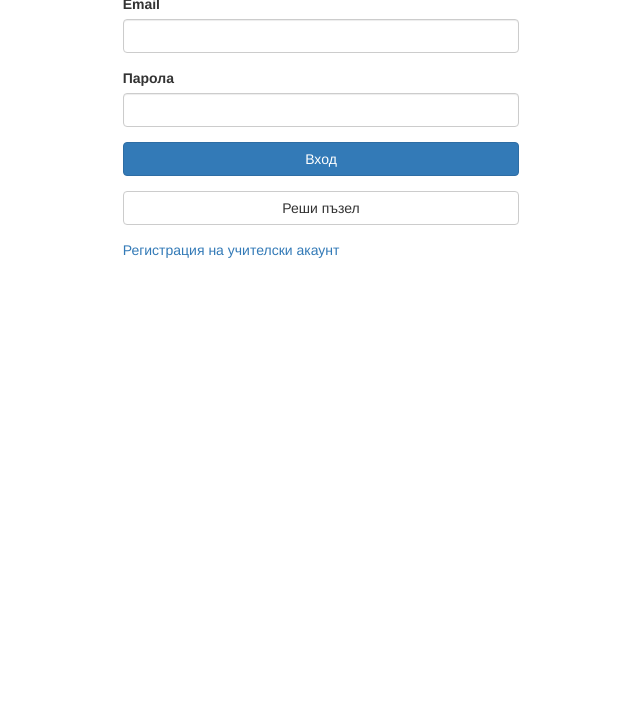
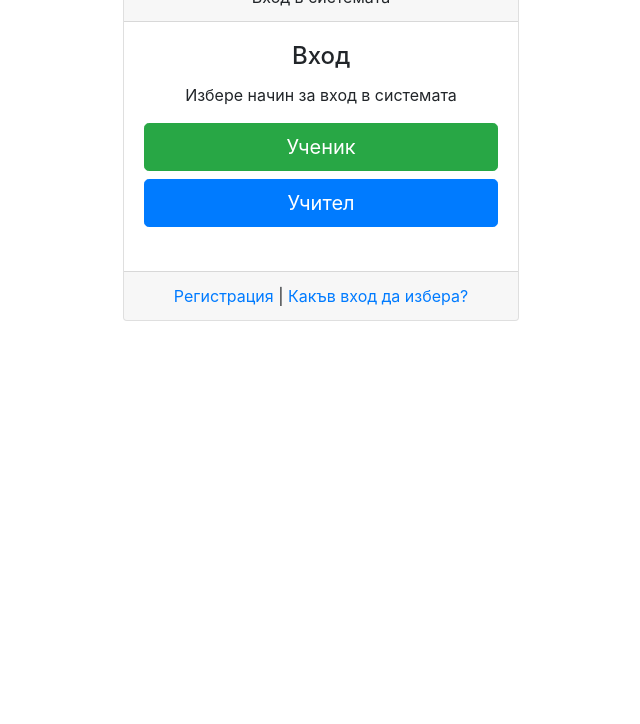
Before and after one commit to ibanchevski/letter-soup, a plain HTML site: page app/index.html at #!/login in a window 1280 px wide. Shown: the part 76-800 px from the top of the page, without its empty margins (319-959 px from the left). Drawn offline with nearby package versions, Linux system fonts and the light colour scheme; some packages are replaced by stand-ins of ours.

Commit message:
Rewrite the login and register form in Bootstrap 4

```diff
--- a/app/index.html
+++ b/app/index.html
@@ -7,9 +7,11 @@
     <title>Супа от букви</title>
     <!-- ANGULARJS -->
     <script src="https://ajax.googleapis.com/ajax/libs/angularjs/1.6.6/angular.min.js"></script>
-    <!-- BOOTSTRAP 3.3.7 -->
-    <link rel="stylesheet" href="https://maxcdn.bootstrapcdn.com/bootstrap/3.3.7/css/bootstrap.min.css" integrity="sha384-BVYiiSIFeK1dGmJRAkycuHAHRg32OmUcww7on3RYdg4Va+PmSTsz/K68vbdEjh4u" crossorigin="anonymous">
-    <!-- UI-ROUTER (LATESt STABLE) -->
+    <!-- BOOTSTRAP 4 -->
+    <link rel="stylesheet" href="https://maxcdn.bootstrapcdn.com/bootstrap/4.0.0/css/bootstrap.min.css" integrity="sha384-Gn5384xqQ1aoWXA+058RXPxPg6fy4IWvTNh0E263XmFcJlSAwiGgFAW/dAiS6JXm" crossorigin="anonymous">
+    <!-- POPPER JS FOR BOOTSTRAP 4 -->
+    <script src="https://cdnjs.cloudflare.com/ajax/libs/popper.js/1.12.9/umd/popper.min.js" integrity="sha384-ApNbgh9B+Y1QKtv3Rn7W3mgPxhU9K/ScQsAP7hUibX39j7fakFPskvXusvfa0b4Q" crossorigin="anonymous"></script>
+    <!-- UI-ROUTER (LATEST STABLE) -->
     <script src="//unpkg.com/@uirouter/angularjs/release/angular-ui-router.min.js"></script>
     <!-- SOUP-LETTER APP -->
     <script src="app.js"></script>
--- a/app/views/login/login.controller.js
+++ b/app/views/login/login.controller.js
@@ -1,5 +1,6 @@
 function LoginCtrl() {
-
+    var vm = this;
+    vm.loginAs;
 }
 LoginCtrl.$inject = [];
 angular.module('letterSoup').controller('LoginCtrl', LoginCtrl);
--- a/app/views/login/login.html
+++ b/app/views/login/login.html
@@ -1,28 +1,46 @@
-<div class="container-fluid">
-    <div class="row">
-        <div class="col-xs-12 col-sm-4 col-md-4"></div>
-        <div class="col-xs-12 col-sm-4 col-md-4">
-            <div>
-                <h1 class="text-center">Вход</h1>
+<div class="container-fluid" ng-init="selectedLoginType = false">
+    <div class="row mt-5">
+        <div class="col-sm"></div>
+        <div class="col-sm">
+            <div class="card text-center">
+                <div class="card-header">
+                    Вход в системата
                 </div>
+                <div class="card-body" ng-show="selectedLoginType === false">
+                    <h4 class="card-title">Вход</h4>
+                    <p class="card-text">
+                        Избере начин за вход в системата
+                    </p>
+                    <button type="button" class="btn btn-success btn-block btn-lg" ng-click="selectedLoginType = true">
+                       Ученик
+                    </button>
+                    <button type="button" class="btn btn-primary btn-block btn-lg" ng-click="selectedLoginType = true">
+                        Учител
+                    </button>
+                    <div class="btn-group-vertical">
+                    </div>
+                </div>
+                <div class="card-body" ng-if="selectedLoginType === true">
+                    <h1 class="card-title">Вход</h1>
                     <form novalidate>
                         <div class="form-group">
-                    <label for="email" class="from-control">Email</label>
-                    <input type="email" id="email" class="form-control">
+                            <input type="email" id="email" class="form-control" placeholder="Електронна поща">
                         </div>
                         <div class="form-group">
-                    <label for="password" class="from-control">Парола</label>
-                    <input type="password" id="password" class="form-control">
+                            <input type="password" id="password" class="form-control" placeholder="Парола">
                         </div>
                         <div class="form-group">
-                    <button type="submit" class="btn btn-primary btn-block">Вход</button>
+                            <button type="submit" class="btn btn-primary btn-lg btn-block">Вход</button>
                         </div>
-                <div class="form-group">
-                    <a ui-sref="" class="btn btn-default btn-block">Реши пъзел</a>
-                </div>
-                <a ui-sref="register">Регистрация на учителски акаунт</a>
                     </form>
                 </div>
-        <div class="col-xs-12 col-sm-4 col-md-4"></div>
+                <div class="card-footer">
+                    <a ui-sref="register">Регистрация</a>
+                    |
+                    <a href="">Какъв вход да избера?</a>
                 </div>
             </div>
+        </div>
+        <div class="col-sm"></div>
+    </div>
+</div>
```
Also changed, not shown: app/views/register/register.html (+9 -6 lines). Lines whose indentation alone changed are shown as unchanged.
